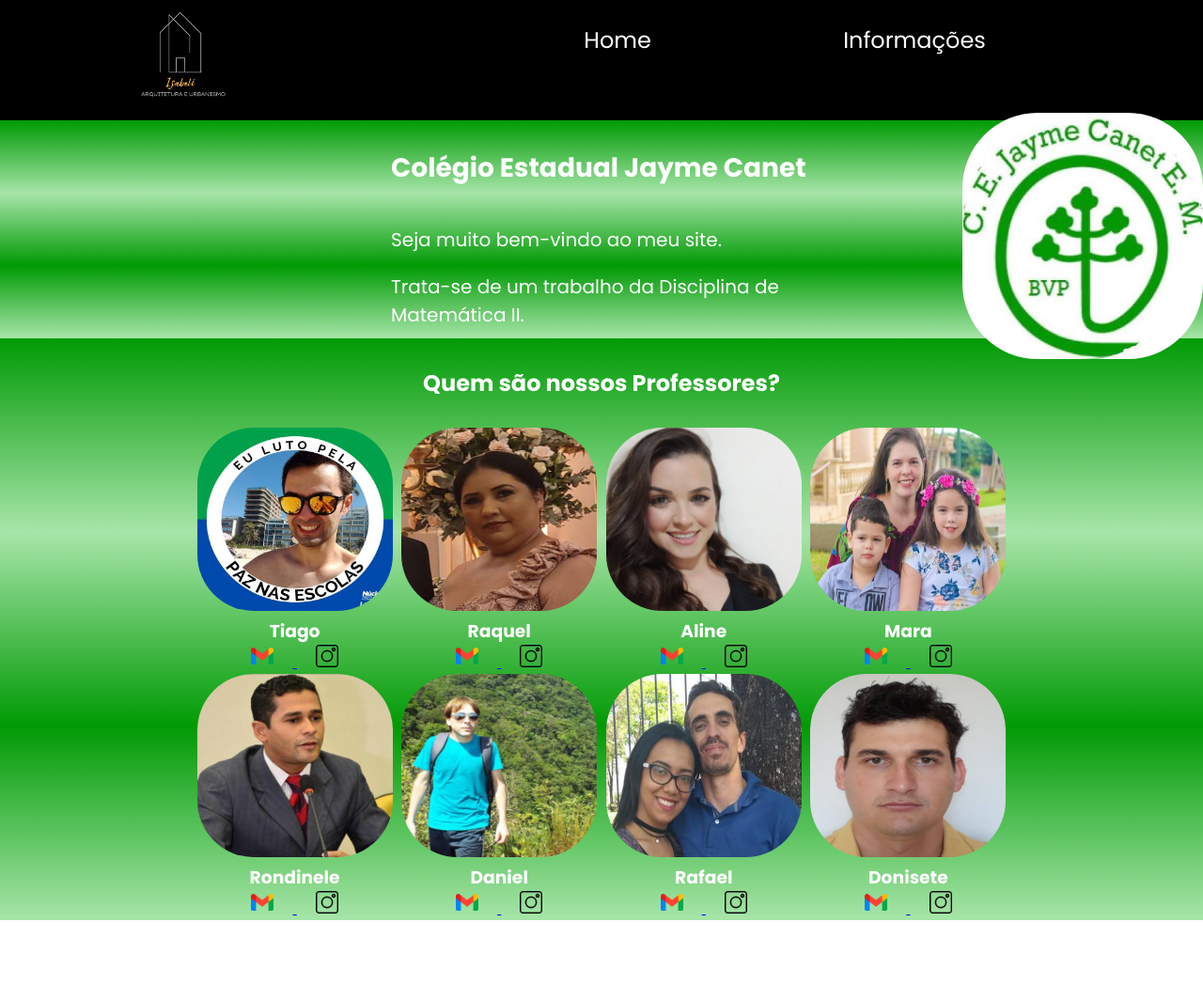
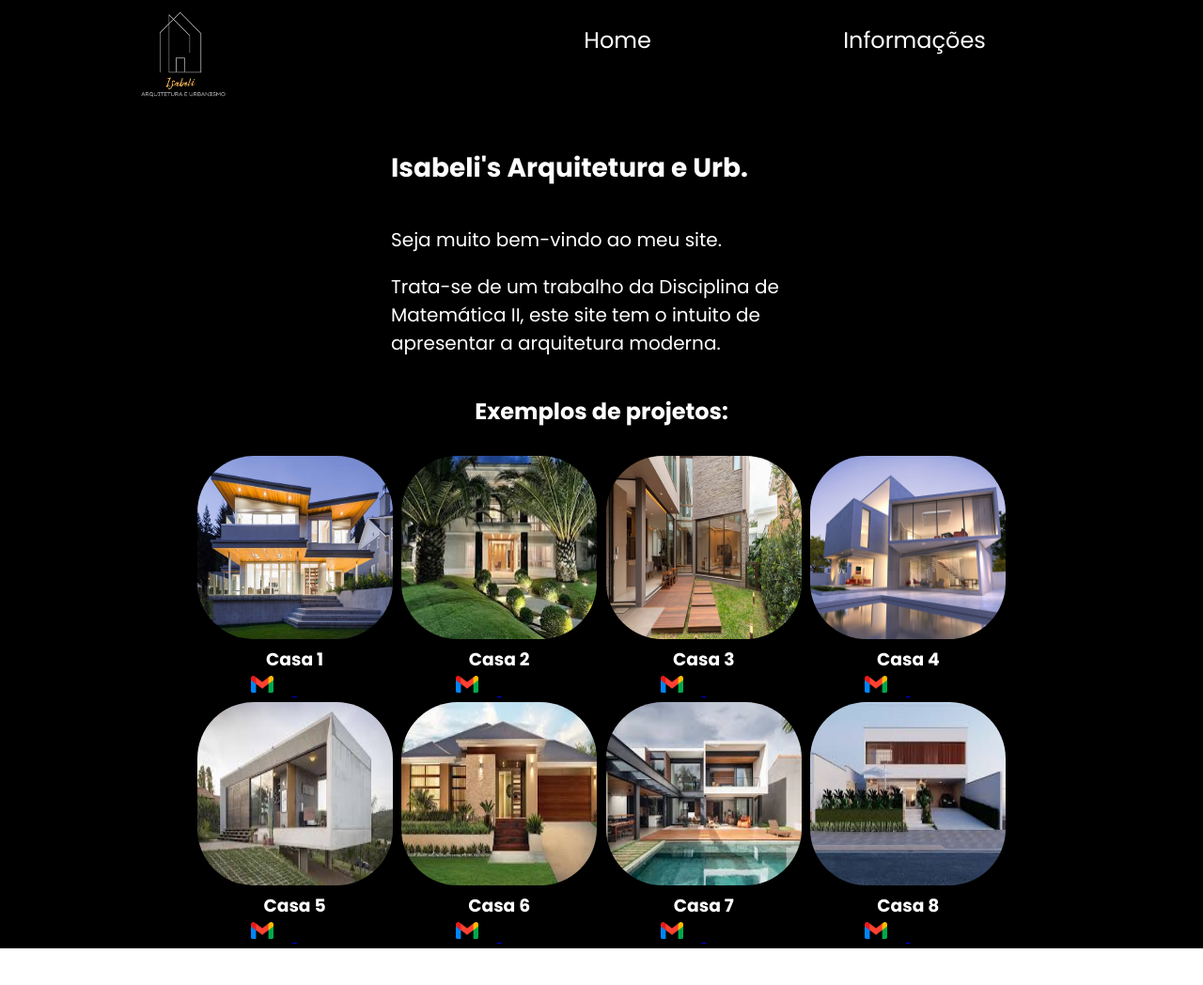
Before and after one commit to IsabeliQueiroz/Novo-Projeto, a plain HTML site: page index.html in a window 1280 px wide. Shown: the whole page at 94% size. Before the commit the page ends 1024 px from the top, so only its background shows below. Drawn offline with Linux system fonts and the light colour scheme.

Commit message:
Add files via upload

```diff
--- a/index.html
+++ b/index.html
@@ -23,87 +23,87 @@
     <section class="escola">
         <div class="escola-div-conteudo">
             <h2 class="escola-titulo">
-                Colégio Estadual Jayme Canet
+                Isabeli's Arquitetura e Urb.
             </h2>
     <p class="escola-texto1">
         Seja muito bem-vindo ao meu site.
     </p>
     <p class="escola-texto1">
-        Trata-se de um trabalho da Disciplina de Matemática II.
+        Trata-se de um trabalho da Disciplina de Matemática II, este site tem o intuito de apresentar a arquitetura moderna.
     </p>
         </div>
-    <img class="logoesc" src="logoesc.jpg" alt="Logo da Escola">
+
     </section>
     <section class="professores">
         <h2 class="professores-titulo">
-        Quem são nossos Professores?
+        Exemplos de projetos:
         </h2>
         <div class="prof-todos">
         <span></span>
             <div class="prof-div">
-                <img class="imagem-prof" src="tiago.jpg" alt="Foto do Tiago">
+                <img class="imagem-prof" src="man8.jpg" alt="Foto do Tiago">
                 <h3 class="prof-nome">
-                    Tiago
+                    Casa 1
                 </h3>
-               <a href="mailto:tiago.reis@escola.pr.gov.br?subject=&body="> <img class="icones" src="gmail.png" alt="icone Gmail"> </a>
+               <a href="mailto:isabeli.queiroz@escola.pr.gov.br?subject=&body="> <img class="icones" src="gmail.png" alt="icone Gmail"> </a>
                <a href="https://www.instagram.com/tiagomartinsreis/"> <img class="icones" src="instagram.png" alt="icone Instagram"> </a>
             </div>
             <div class="prof-div">
-                <img class="imagem-prof" src="raquel.jpg" alt="Foto da Raquel">
+                <img class="imagem-prof" src="man1.jpg" alt="Foto da Raquel">
                 <h3 class="prof-nome">
-                    Raquel
+                    Casa 2
                 </h3>
-                <a href="mailto:raquel.querion@escola.pr.gov.br ?subject=&body="> <img class="icones" src="gmail.png" alt="icone Gmail"> </a>
+                <a href="mailto:isabeli.queiroz@escola.pr.gov.br ?subject=&body="> <img class="icones" src="gmail.png" alt="icone Gmail"> </a>
                 <a href="https://www.instagram.com/raqueldesouzaquerion/"> <img class="icones" src="instagram.png" alt="icone Instagram"> </a>
             </div>
             <div class="prof-div">
-                <img class="imagem-prof" src="aline.jpg" alt="Foto da Aline">
+                <img class="imagem-prof" src="man2.jpg" alt="Foto da Aline">
                 <h3 class="prof-nome">
-                    Aline
+                    Casa 3
                 </h3>
-                <a href="mailto:aline.bernini@escola.pr.gov.br?subject=&body="> <img class="icones" src="gmail.png" alt="icone Gmail"> </a>
+                <a href="mailto:isabeli.queiroz@escola.pr.gov.br?subject=&body="> <img class="icones" src="gmail.png" alt="icone Gmail"> </a>
                 <a href="https://www.instagram.com/alinealvesbernini/"> <img class="icones" src="instagram.png" alt="icone Instagram"> </a>
             </div>
             <div class="prof-div">
-                <img class="imagem-prof" src="mara.jpg" alt="Foto da Mara">
+                <img class="imagem-prof" src="man3.jpg" alt="Foto da Mara">
                 <h3 class="prof-nome">
-                    Mara
+                    Casa 4
                 </h3>
-                <a href="mailto:lucimara.fabrim@escola.pr.gov.br?subject=&body="> <img class="icones" src="gmail.png" alt="icone Gmail"> </a>
+                <a href="mailto:isabeli.queiroz@escola.pr.gov.br?subject=&body="> <img class="icones" src="gmail.png" alt="icone Gmail"> </a>
                 <a href="https://www.instagram.com/mara_fabrim/"> <img class="icones" src="instagram.png" alt="icone Instagram"> </a>
             </div>
             <span></span>
             <span></span>
             <div class="prof-div">
-                <img class="imagem-prof" src="rondi.jpg" alt="Foto do Rondinele">
+                <img class="imagem-prof" src="man4.jpg" alt="Foto do Rondinele">
                 <h3 class="prof-nome">
-                    Rondinele
+                    Casa 5
                 </h3>
-                <a href="mailto:rondinele.meira@escola.pr.gov.br?subject=&body="> <img class="icones" src="gmail.png" alt="icone Gmail"> </a>
+                <a href="mailto:isabeli.queiroz@escola.pr.gov.br?subject=&body="> <img class="icones" src="gmail.png" alt="icone Gmail"> </a>
                 <a href="https://www.instagram.com/rondinele_oficial/"> <img class="icones" src="instagram.png" alt="icone Instagram"> </a>
             </div>
             <div class="prof-div">
-                <img class="imagem-prof" src="dani.jpg" alt="Foto do Daniel">
+                <img class="imagem-prof" src="man5.jpg" alt="Foto do Daniel">
                 <h3 class="prof-nome">
-                    Daniel
+                    Casa 6
                 </h3>
-                <a href="mailto:daniel.silva4@escola.pr.gov.br?subject=&body="> <img class="icones" src="gmail.png" alt="icone Gmail"> </a>
+                <a href="mailto:isabeli.queiroz@escola.pr.gov.br?subject=&body="> <img class="icones" src="gmail.png" alt="icone Gmail"> </a>
                 <a href="https://www.instagram.com/dpsdaniel1983/"> <img class="icones" src="instagram.png" alt="icone Instagram"> </a>
             </div>
             <div class="prof-div">
-                <img class="imagem-prof" src="rafa.jpg" alt="Foto do Rafael">
+                <img class="imagem-prof" src="man6.jpg" alt="Foto do Rafael">
                 <h3 class="prof-nome">
-                    Rafael
+                    Casa 7
                 </h3>
-                <a href="mailto:rafael.assumpcao@escola.pr.gov.br?subject=&body="> <img class="icones" src="gmail.png" alt="icone Gmail"> </a>
+                <a href="mailto:isabeli.queiroz@escola.pr.gov.br?subject=&body="> <img class="icones" src="gmail.png" alt="icone Gmail"> </a>
                 <a href="https://www.instagram.com/prassumpcao/"> <img class="icones" src="instagram.png" alt="icone Instagram"> </a>
             </div>
             <div class="prof-div">
-                <img class="imagem-prof" src="doni.jpg" alt="Foto do Donisete">
+                <img class="imagem-prof" src="man7.jpg" alt="Foto do Donisete">
                 <h3 class="prof-nome">
-                    Donisete
+                    Casa 8
                 </h3>
-                <a href="mailto:donisete.candeias@escola.pr.gov.br?subject=&body="> <img class="icones" src="gmail.png" alt="icone Gmail"> </a>
+                <a href="mailto:isabeli.queiroz@escola.pr.gov.br?subject=&body="> <img class="icones" src="gmail.png" alt="icone Gmail"> </a>
                 <a href="https://www.instagram.com/doni.candeias/"> <img class="icones" src="instagram.png" alt="icone Instagram"> </a>
             </div>
         </div>
--- a/style.css
+++ b/style.css
@@ -34,7 +34,7 @@ body{
 }
 
 .escola{
-    background-image: linear-gradient(#009A04,#A7E5A9,#009A04,#A7E5A9);
+    background-image: linear-gradient(#000000,#000000,#000000,#000000);
     color: white;
     display: flex;
     justify-content: center;
@@ -91,7 +91,7 @@ body{
 }
 
 .professores{
-    background-image: linear-gradient(#009A04,#A7E5A9,#009A04,#A7E5A9);
+    background-image: linear-gradient(#000000,#000000,#000000,#000000);
     color: white;
 }
 
```
Also changed, not shown: man1.jpg (added), man2.jpg (added), man3.jpg (added), man4.jpg (added), man5.jpg (added), man6.jpg (added), man7.jpg (added), man8.jpg (added).
